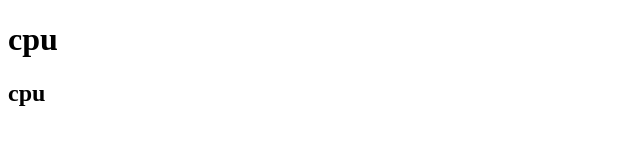
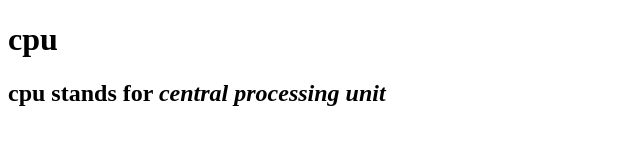
Before and after one commit to iamneo-production/ffebcdaacbfcadaeccdfffebaeceaec, a website: page public/index.html in a window 1280 px wide. Shown: the whole page, without its empty margins (0-640 px from the left). Drawn offline with Linux system fonts and the light colour scheme.

Commit message:
Backup Commit

```diff
--- a/public/index.html
+++ b/public/index.html
@@ -9,6 +9,7 @@
 </head>
 <body>
     <h1>cpu</h1>
-    <h2 <u><b>cpu</b< stands for <
+    <h2 <u><b>cpu</b> stands for <i>central processing unit</i>
+
 </body>
 </html>
```
